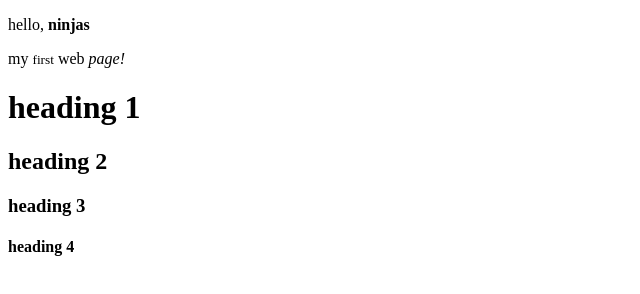
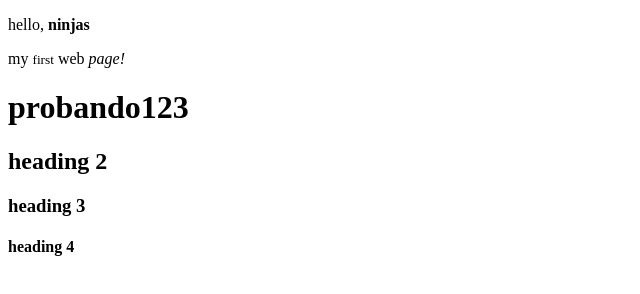
Before and after one commit to jaop166/projectOne, a plain HTML site: page index.html in a window 1280 px wide. Shown: the whole page, without its empty margins (0-640 px from the left). Drawn offline with Linux system fonts and the light colour scheme.

```diff
--- a/index.html
+++ b/index.html
@@ -8,7 +8,7 @@
   <p>hello, <strong>ninjas</strong></p>
   <p>my <small>first</small> web <em>page!</em></p>
 
-  <h1>heading 1</h1>
+  <h1>probando123</h1>
   <h2>heading 2</h2>
   <h3>heading 3</h3>
   <h4>heading 4</h4>
```
